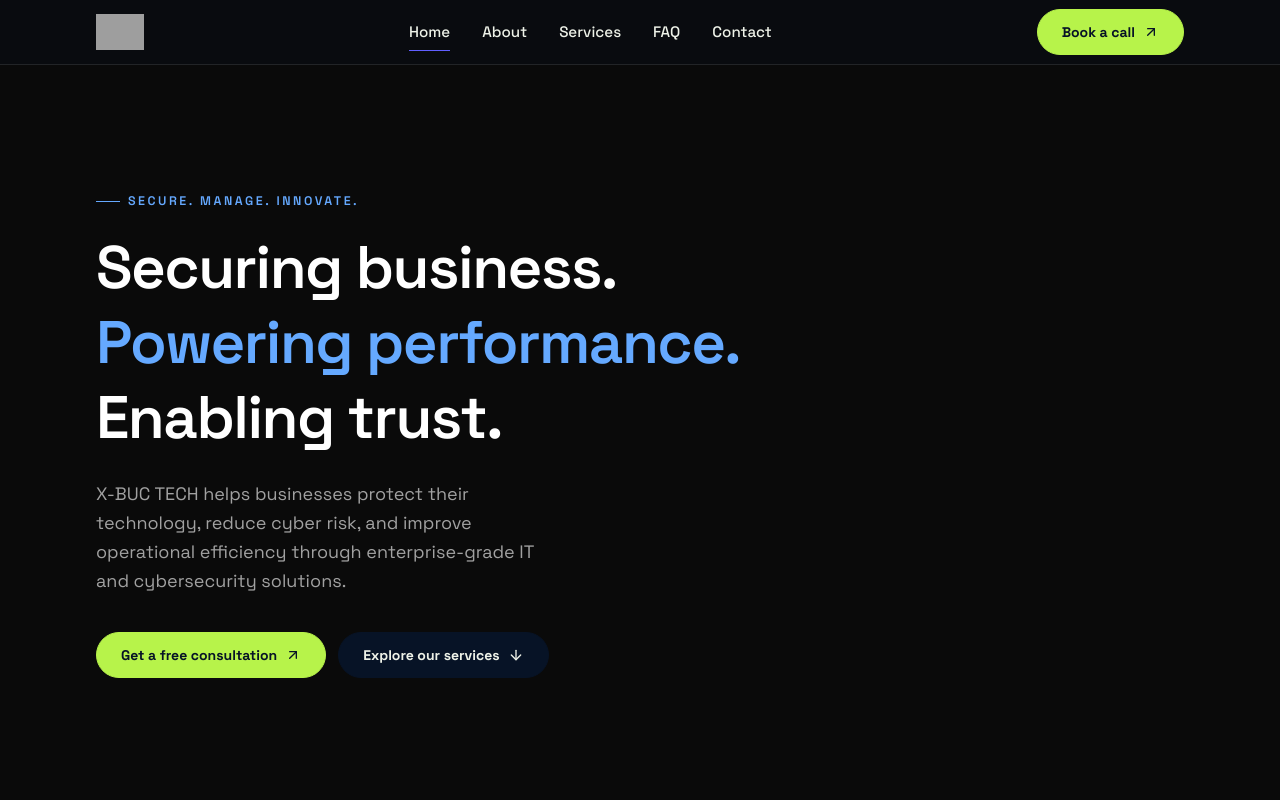
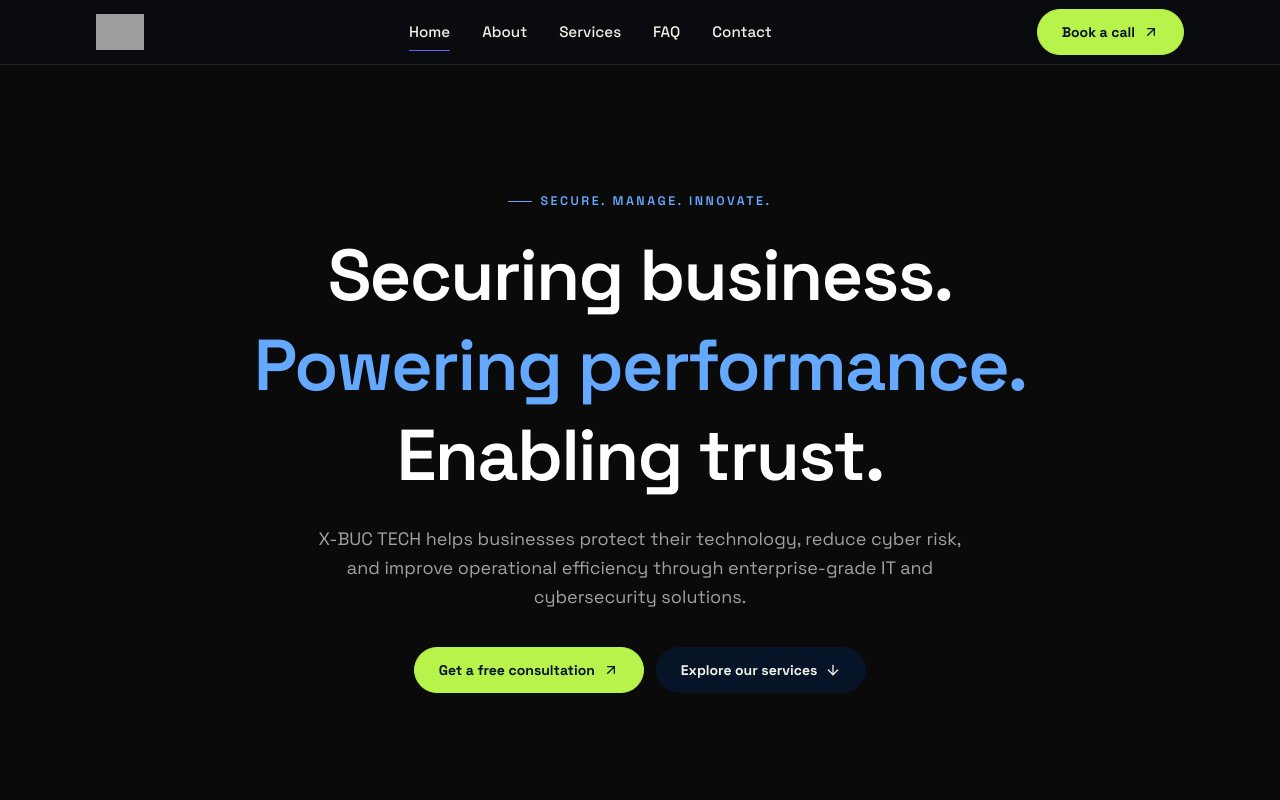
Before and after one commit to apreezofficial/xbuctech-website, a Next.js app: page / in a window 1280 px wide. Shown: the top 800 px of the page. Built offline with nearby package versions, Linux system fonts and the light colour scheme; grey boxes are pictures that could not be loaded.

Commit message:
widen desktop hero layout

```diff
--- a/components/Hero.tsx
+++ b/components/Hero.tsx
@@ -13,15 +13,15 @@ export function Hero() {
         <div className="absolute left-1/2 top-0 h-[500px] w-[500px] -translate-x-1/2 rounded-full bg-indigo-600/20 blur-[120px]" />
       </div>
 
-      <div className="mx-auto max-w-6xl px-4 sm:px-6 lg:px-8">
+      <div className="mx-auto max-w-7xl px-4 sm:px-6 lg:px-10">
         {/* Copy */}
-        <div className="max-w-3xl">
-          <p className="mb-5 flex items-center gap-2 text-xs font-semibold uppercase tracking-[0.2em] text-indigo-400">
+        <div className="mx-auto max-w-6xl text-center">
+          <p className="mb-5 flex items-center justify-center gap-2 text-xs font-semibold uppercase tracking-[0.2em] text-indigo-400">
             <span className="h-px w-6 bg-indigo-400" />
             Secure. Manage. Innovate.
           </p>
 
-          <h1 className="text-4xl font-semibold leading-tight tracking-tight text-white sm:text-5xl lg:text-6xl">
+          <h1 className="mx-auto max-w-6xl text-4xl font-semibold leading-tight tracking-tight text-white sm:text-5xl lg:text-7xl">
             Securing business.
             <br />
             <em className="not-italic text-indigo-400">Powering performance.</em>
@@ -29,13 +29,13 @@ export function Hero() {
             Enabling trust.
           </h1>
 
-          <p className="mt-6 max-w-md text-base leading-relaxed text-neutral-400 sm:text-lg">
+          <p className="mx-auto mt-6 max-w-2xl text-base leading-relaxed text-neutral-400 sm:text-lg">
             X-BUC TECH helps businesses protect their technology, reduce cyber
             risk, and improve operational efficiency through enterprise-grade
             IT and cybersecurity solutions.
           </p>
 
-          <div className="mt-9 flex flex-col gap-3 sm:flex-row sm:items-center">
+          <div className="mt-9 flex flex-col items-center justify-center gap-3 sm:flex-row sm:items-center">
             <a
               href="#contact"
               className="site-button group"
```
